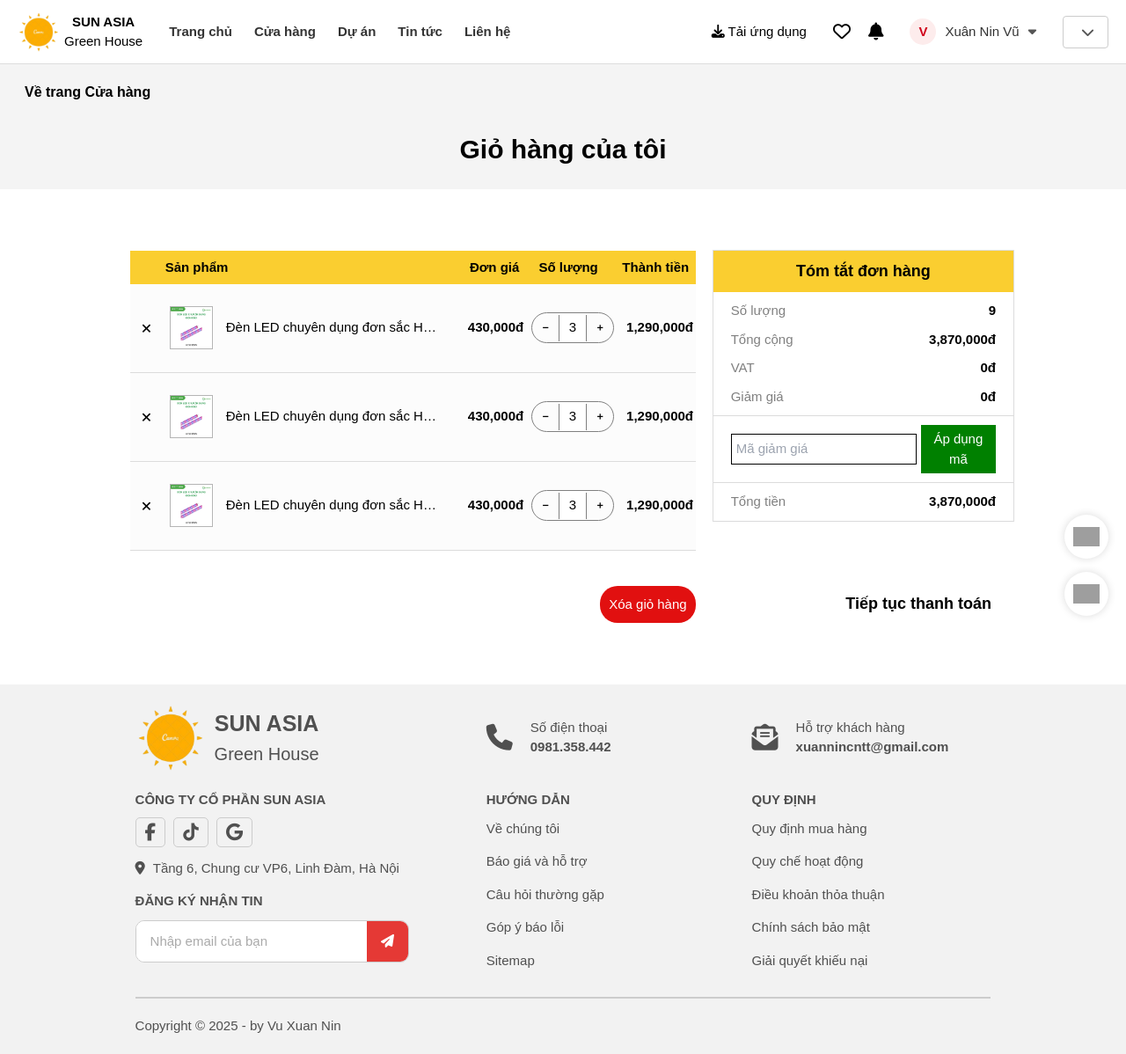
After one commit to xuannincntt/sun_asia, a Django app: template templates/cart.html in a window 1280 px wide. The commit adds this page. Shown: the whole page at 88% size. Run offline with Django 5.2, Linux system fonts and the light colour scheme; the template is opened without the code that fills it: most values are stand-ins (such as "Sample title", 1, 10 or a date in 2020); some libraries are stand-ins or nearby versions; grey boxes are pictures that could not be loaded.

Commit message:
Xong giao dien trang gio hang

```diff
--- /dev/null
+++ b/static/css/cart.css
@@ -0,0 +1,395 @@
+#cart-page{
+    box-sizing: border-box;
+    font-family: sans-serif;
+    padding-top: 7rem;
+
+}
+
+.section-header{
+    box-sizing: border-box;
+    display: flex;
+    flex-direction: column;
+    gap: 1rem;
+    padding: 1.3rem;
+    background-color: #F4F4F4;
+
+    .section-header-return{
+        box-sizing: border-box;
+        width: 100%;
+        padding: 1rem;
+
+
+        .return-link{
+            box-sizing: border-box;
+            text-decoration: none;
+            color: black;
+            gap: 0.5rem;
+            cursor: pointer;
+            transition: all 0.1s ease-in-out;
+
+            .return-icon, .return-label{
+                font-weight: 550;
+            }
+
+            .return-icon{
+                font-size: 2rem;
+            }
+
+            .return-label{
+                font-size: 1.6rem;
+            }
+
+            &:hover{
+                color: #FDAD01;
+                border-bottom: 2px solid #FDAD01;
+            }
+
+            &:active{
+                color: #dd9700;
+            }
+
+        }
+
+
+
+    }
+
+    .section-header-title{
+        padding: 1rem;
+        .page-title{
+            margin: 0;
+            padding: 0;
+            font-size: 3rem;
+            font-family: sans-serif;
+            font-weight: 700;
+        }
+    }
+
+}
+
+.section-content{
+    box-sizing: border-box;
+    width: 80%;
+    margin: auto;
+    display: grid;
+    padding: 5rem 0;
+
+    grid-template-columns: 2fr 1fr;
+
+
+    .section-content-cart{
+        box-sizing: border-box;
+        padding: 0 2rem;
+        margin: 2rem 0;
+
+
+        .cart-table{
+            box-sizing: border-box;
+            width: 100%;
+
+        }
+
+        .cart-table-head, .cart-table-data{
+            display: grid;
+            grid-template-columns: auto 10% 40% 15% 15% 15%;
+        }
+
+        th, td{
+            width: 100%;
+            padding: 0.75rem;
+        }
+
+
+
+        .cart-table-head{
+            box-sizing: border-box;
+            background-color: #face30;
+
+            th{
+                font-size: 1.5rem;
+            }
+
+            .table-head-product{
+                grid-column: 2 / 4;
+            }
+
+        }
+
+        .cart-table-data{
+            box-sizing: border-box;
+            border-bottom: 1px solid rgb(220, 220, 220);
+            background-color: #fbfbfba2;
+
+            td{
+                height: 100px;
+                max-height: 100px;
+            }
+
+            .remove-icon{
+                font-size: 2rem;
+                padding: 0.1rem;
+                border-radius: 50%;
+                cursor: pointer;
+                transition: all 0.2s ease-in-out;
+
+                &:hover{
+                    color: rgb(210, 19, 19);
+                    background-color: rgb(255, 214, 214);
+                }
+            }
+
+            .cart-item-image{
+                width: 100%;
+                height: auto;
+                border: 1px solid rgb(181, 181, 181);
+            }
+
+            .cart-item-name{
+                align-content: center;
+                white-space: nowrap;         /* Prevent text from wrapping */
+                overflow: hidden;            /* Hide overflowing text */
+                text-overflow: ellipsis;
+            }
+
+            .cart-item-name, .cart-item-price, .cart-item-subtotal{
+                font-size: 1.5rem;
+            }
+
+            .cart-item-price, .cart-item-subtotal{
+                font-weight: 550;
+            }
+
+            .cart-item-quantity{
+                padding: 0.5rem;
+
+                .item-quantity-controller{
+                    box-sizing: border-box;
+                    border: 1px solid grey;
+                    border-radius: 20px;
+                    display: flex;
+                    align-items: center;
+                    justify-content: center;
+
+                    .minus-icon, .plus-icon{
+                        box-sizing: border-box;
+                        padding: 0.5rem;
+                        font-weight: 600;
+                        border-radius: 50%;
+                        cursor: pointer;
+                        transition: all 0.2s ease-in-out;
+
+                        &:hover{
+                            background-color: rgb(217, 217, 217);
+                        }
+
+                        &:active{
+                            background-color: rgb(179, 179, 179);
+                        }
+                    }
+
+                    .item-minus-btn, .item-add-btn{
+                        box-sizing: border-box;
+                        padding: 0.5rem;
+                    }
+
+                    .item-minus-btn{
+                        box-sizing: border-box;
+                        border-right: 1px solid grey;
+                    }
+
+                    .item-quantity-input{
+                        box-sizing: border-box;
+
+                        .quantity-input{
+                            width: 30px;
+                            padding: 0.5rem;
+                            font-size: 1.5rem;
+                            outline: none;
+                            border: none;
+                            text-align: center;
+                        }
+
+                    }
+
+                    .item-add-btn{
+                        box-sizing: border-box;
+                        border-left: 1px solid grey;
+                    }
+
+                }
+            }
+
+            .cart-item-subtotal{
+
+            }
+        }
+    }
+
+    .section-content-total{
+        box-sizing: border-box;
+        height: max-content;
+        padding: 0;
+        margin: 2rem 0;
+        box-shadow: rgba(0, 0, 0, 0.02) 0px 1px 3px 0px, rgba(27, 31, 35, 0.15) 0px 0px 0px 1px;
+
+
+        .section-total-process, .section-total-coupon{
+            border-bottom: 1px solid rgb(220, 220, 220);
+        }
+
+        .section-total-title{
+            box-sizing: border-box;
+            padding: 1rem 0;
+            background-color: #FACE30;
+            font-size: 1.8rem;
+            font-weight: 600;
+
+
+        }
+
+        .total-row{
+            box-sizing: border-box;
+            width: 100%;
+            display: grid;
+            grid-template-columns: 1fr 1fr;
+
+            .total-row-label, .total-row-value{
+                font-size: 1.5rem;
+            }
+
+            .total-row-label{
+                color: grey;
+            }
+
+            .total-row-value{
+                color: black;
+                font-weight: 600;
+            }
+        }
+
+        .section-total-process, .section-total-coupon, .section-total-final{
+            box-sizing: border-box;
+            padding: 1rem 2rem;
+        }
+
+        .section-total-process{
+
+            display: flex;
+            flex-direction: column;
+            justify-content: center;
+            align-items: center;
+            gap: 1rem;
+        }
+
+
+        .section-total-coupon{
+            width: 100%;
+            #coupon-form{
+                box-sizing: border-box;
+
+                .coupon-label{
+                    box-sizing: border-box;
+                    width: 100%;
+                    gap: 0.5rem;
+
+                    #coupon-input{
+                        box-sizing: border-box;
+                        padding: 0.5rem;
+                        font-size: 1.5rem;
+                        outline: none;
+                        border: 1px solid black;
+                    }
+
+                    .coupon-submit{
+                        background-color: green;
+                        color: white;
+                        height: max-content;
+                        font-size: 1.5rem;
+                        padding: 0.5rem 1rem;
+                        cursor: pointer;
+                        transition: all 0.2s ease-in-out;
+
+                        &:hover{
+                            background-color: rgb(4, 106, 4);
+                        }
+
+                        &:active{
+                            background-color: rgb(13, 87, 13);
+                        }
+                    }
+                }
+            }
+
+        }
+
+    }
+
+    .section-content-clear{
+        box-sizing: border-box;
+        padding: 2rem;
+
+        .clear-btn{
+            box-sizing: border-box;
+            padding: 1rem;
+            font-size: 1.5rem;
+            background-color: rgb(225, 16, 16);
+            border: none;
+            border-radius: 20px;
+            color: white;
+            cursor: pointer;
+            transition: all 0.2s ease-in-out;
+
+            &:hover{
+                background-color: rgb(194, 25, 25);
+            }
+        }
+    }
+
+    .section-content-checkout{
+        box-sizing: border-box;
+        padding: 2rem;
+
+        .forward-link{
+            box-sizing: border-box;
+            text-decoration: none;
+            color: black;
+            gap: 0.5rem;
+            cursor: pointer;
+            transition: all 0.1s ease-in-out;
+
+            .forward-icon, .forward-label{
+                font-weight: 550;
+            }
+
+            .forward-icon{
+                font-size: 2rem;
+            }
+
+            .forward-label{
+                font-size: 1.8rem;
+            }
+
+            &:hover{
+                color: #FDAD01;
+                border-bottom: 2px solid #FDAD01;
+            }
+
+            &:active{
+                color: #dd9700;
+            }
+        }
+
+
+    }
+
+}
+
+input[type=number] {
+    -moz-appearance: textfield; /* Firefox */
+}
+
+input[type=number]::-webkit-outer-spin-button,
+input[type=number]::-webkit-inner-spin-button {
+    -webkit-appearance: none; /* Chrome, Safari, Edge */
+    margin: 0;
+}
--- a/sun_asia/urls.py
+++ b/sun_asia/urls.py
@@ -23,6 +23,7 @@ urlpatterns = [
     path('admin/', admin.site.urls),
     path('accounts/', include('accounts.urls')),
     path('products/', include('products.urls')),
+    path('cart/', views.cart, name='cart'),
     path('news/', include('news.urls')),
     path('projects/', include('projects.urls')),
     path('contact/', include('contact.urls')),
--- a/templates/base.html
+++ b/templates/base.html
@@ -53,7 +53,7 @@
             </div>
             <div class="dropdown-user">
                 <a href="/{{ username }}"><p><i class="fa-regular fa-user"></i> {% trans "Thông tin cá nhân" %}</p></a>
-                <a href="/admin"><p><i class="fa-solid fa-cart-shopping"></i> {% trans "Quản lý giỏ hàng" %}</p></a>
+                <a href="/cart"><p><i class="fa-solid fa-cart-shopping"></i> {% trans "Quản lý giỏ hàng" %}</p></a>
                 <a href="#"><p><i class="fa-regular fa-heart"></i> {% trans "Danh mục yêu thích" %}</p></a>
                 <hr>
                 <a href="/logout" onclick="logout()"><p><i class="fa-solid fa-arrow-right-from-bracket"></i> {% trans "Đăng xuất" %}</p></a>
--- /dev/null
+++ b/templates/cart.html
@@ -0,0 +1,210 @@
+{% extends "base.html" %}
+{% load static %}
+
+{% block css %}
+<link href='https://cdn.boxicons.com/fonts/basic/boxicons.min.css' rel='stylesheet'>
+<link href='https://cdn.boxicons.com/fonts/brands/boxicons-brands.min.css' rel='stylesheet'>
+<link rel="stylesheet" href="{% static 'css/index.css' %}?v={{ timestamp }}">
+<link rel="stylesheet" href="{% static 'css/cart.css' %}?v={{ timestamp }}">
+<script type="text/javascript" src="https://platform-api.sharethis.com/js/sharethis.js#property=6839dc6784860b001ace80c6&product=inline-share-buttons&source=platform" async="async"></script>
+{% endblock %}
+
+{% block title %}Giỏ hàng của tôi{% endblock %}
+
+{% block content %}
+
+
+<main id="cart-page">
+    <div class="section-header">
+        <div class="section-header-return align-left">
+            <a class="return-link align-left" href="/products/">
+                <i class='bx bx-arrow-left-stroke return-icon'></i>
+                <span class="return-label">Về trang Cửa hàng</span>
+            </a>
+        </div>
+        <div class="section-header-title align-center">
+            <h2 class="page-title">Giỏ hàng của tôi</h2>
+        </div>
+    </div>
+    <div class="section-content">
+        <div class="section-content-cart">
+            <table class="cart-table">
+                <thead>
+                    <tr class="cart-table-head">
+                        <th></th>
+                        <th class="align-left table-head-product" >Sản phẩm</th>
+                        <th class="align-right">Đơn giá</th>
+                        <th class="align-center">Số lượng</th>
+                        <th class="align-right">Thành tiền</th>
+                    </tr>
+                </thead>
+                <tbody>
+                    <tr class="cart-table-data">
+                        <td class="align-center">
+                            <i class='bx bx-x remove-icon'></i>
+                        </td>
+                        <td class="align-center">
+                            <img class="cart-item-image" src="{% static 'images/product_placeholder.png' %}" alt=""/>
+                        </td>
+                        <td class="cart-item-name">Đèn LED chuyên dụng đơn sắc HC-BR25W</td>
+                        <td class="cart-item-price align-right">430,000đ</td>
+                        <td class="cart-item-quantity align-center">
+                            <div class="item-quantity-controller">
+                                <div class="item-minus-btn align-center">
+                                    <i class='bx bx-minus minus-icon'></i>
+                                </div>
+                                <div class="item-quantity-input align-center">
+                                    <input
+                                        type="number"
+                                        id="cartItemQtn_1"
+                                        name="cartItemQtn_1"
+                                        placeholder="0"
+                                        value="3"
+                                        class="quantity-input"
+                                    />
+                                </div>
+                                <div class="item-add-btn align-center">
+                                    <i class='bx bx-plus plus-icon'></i>
+                                </div>
+                            </div>
+
+                        </td>
+                        <td class="cart-item-subtotal align-right">1,290,000đ</td>
+                    </tr>
+                    <tr class="cart-table-data">
+                        <td class="align-center">
+                            <i class='bx bx-x remove-icon'></i>
+                        </td>
+                        <td class="align-center">
+                            <img class="cart-item-image" src="{% static 'images/product_placeholder.png' %}" alt=""/>
+                        </td>
+                        <td class="cart-item-name">Đèn LED chuyên dụng đơn sắc HC-BR25W</td>
+                        <td class="cart-item-price align-right">430,000đ</td>
+                        <td class="cart-item-quantity align-center">
+                            <div class="item-quantity-controller">
+                                <div class="item-minus-btn align-center">
+                                    <i class='bx bx-minus minus-icon'></i>
+                                </div>
+                                <div class="item-quantity-input align-center">
+                                    <input
+                                        type="number"
+                                        id="cartItemQtn_1"
+                                        name="cartItemQtn_1"
+                                        placeholder="0"
+                                        value="3"
+                                        class="quantity-input"
+                                    />
+                                </div>
+                                <div class="item-add-btn align-center">
+                                    <i class='bx bx-plus plus-icon'></i>
+                                </div>
+                            </div>
+
+                        </td>
+                        <td class="cart-item-subtotal align-right">1,290,000đ</td>
+                    </tr>
+                    <tr class="cart-table-data">
+                        <td class="align-center">
+                            <i class='bx bx-x remove-icon'></i>
+                        </td>
+                        <td class="align-center">
+                            <img class="cart-item-image" src="{% static 'images/product_placeholder.png' %}" alt=""/>
+                        </td>
+                        <td class="cart-item-name">Đèn LED chuyên dụng đơn sắc HC-BR25W</td>
+                        <td class="cart-item-price align-right">430,000đ</td>
+                        <td class="cart-item-quantity align-center">
+                            <div class="item-quantity-controller">
+                                <div class="item-minus-btn align-center">
+                                    <i class='bx bx-minus minus-icon'></i>
+                                </div>
+                                <div class="item-quantity-input align-center">
+                                    <input
+                                        type="number"
+                                        id="cartItemQtn_1"
+                                        name="cartItemQtn_1"
+                                        placeholder="0"
+                                        value="3"
+                                        class="quantity-input"
+                                    />
+                                </div>
+                                <div class="item-add-btn align-center">
+                                    <i class='bx bx-plus plus-icon'></i>
+                                </div>
+                            </div>
+
+                        </td>
+                        <td class="cart-item-subtotal align-right">1,290,000đ</td>
+                    </tr>
+
+                </tbody>
+            </table>
+        </div>
+        <div class="section-content-total">
+            <div class="section-total-title align-center">
+                Tóm tắt đơn hàng
+            </div>
+            <div class="section-total-process">
+                <div class="total-row">
+                    <div class="total-row-label align-left">Số lượng</div>
+                    <div class="total-row-value align-right">9</div>
+                </div>
+                <div class="total-row">
+                    <div class="total-row-label align-left">Tổng cộng</div>
+                    <div class="total-row-value align-right">3,870,000đ</div>
+                </div>
+                <div class="total-row">
+                    <div class="total-row-label align-left">VAT</div>
+                    <div class="total-row-value align-right">0đ</div>
+                </div>
+                <div class="total-row">
+                    <div class="total-row-label align-left">Giảm giá</div>
+                    <div class="total-row-value align-right">0đ</div>
+                </div>
+            </div>
+            <div class="section-total-coupon">
+                <form id="coupon-form" method="POST">
+                    <label class="coupon-label align-left">
+                        <input
+                            type="text"
+                            id="coupon-input"
+                            name="coupon-input"
+                            placeholder="Mã giảm giá"
+                        />
+                        <button
+                            type="submit"
+                            class="coupon-submit"
+                        >
+                            Áp dụng mã
+                        </button>
+                    </label>
+                </form>
+
+            </div>
+            <div class="section-total-final">
+                <div class="total-row">
+                    <div class="total-row-label align-left">Tổng tiền</div>
+                    <div class="total-row-value align-right">3,870,000đ</div>
+                </div>
+            </div>
+        </div>
+        <div class="section-content-clear align-right">
+            <button
+                type="button"
+                class="clear-btn"
+            >
+                Xóa giỏ hàng
+            </button>
+        </div>
+        <div class="section-content-checkout align-right">
+            <a class="forward-link align-right" href="/checkout/">
+                <span class="forward-label">Tiếp tục thanh toán</span>
+                <i class='bx bx-arrow-right-stroke forward-icon'></i>
+            </a>
+        </div>
+    </div>
+
+</main>
+{% endblock %}
+{% block js %}
+<script src="{% static 'js/cart.js' %}?v={{ timestamp }}" type="module"></script>
+{% endblock js %}
--- a/templates/product/product_detail.html
+++ b/templates/product/product_detail.html
@@ -12,7 +12,7 @@
 {% block content %}
 <main id="product-detail-page">
     <div class="detail-title">
-        <img class="page-image" src="{% static 'images/products_intro.jpg' %}"/>
+        <img class="page-image" src="{% static 'images/products_intro.jpg' %}?v={{ timestamp }}"/>
         <h2 class="page-title">Đèn LED chuyên dụng đơn sắc HC-BR25</h2>
     </div>
     <div class="detail-content">
--- a/templates/product/product_list.html
+++ b/templates/product/product_list.html
@@ -10,8 +10,8 @@
 {% block title %}Sản Phẩm{% endblock %}
 {% block content %}
 <main id="product-page">
-    <div class="section-title align-left">
-        <img class="page-image" src="{% static 'images/products_intro.jpg' %}"/>
+    <div class="section-title">
+        <img class="page-image" src="{% static 'images/products_intro.jpg' %}?v={{ timestamp }}"/>
         <h2 class="page-title">SẢN PHẨM</h2>
     </div>
 
```
Also changed, not shown: static/css/product_detail.css (+8 -4 lines), static/css/product_list.css (+7 -3 lines), sun_asia/views.py (+11 -1 lines), static/images/products_intro.jpg, static/js/cart.js (added), templates/order/order.html (added).
